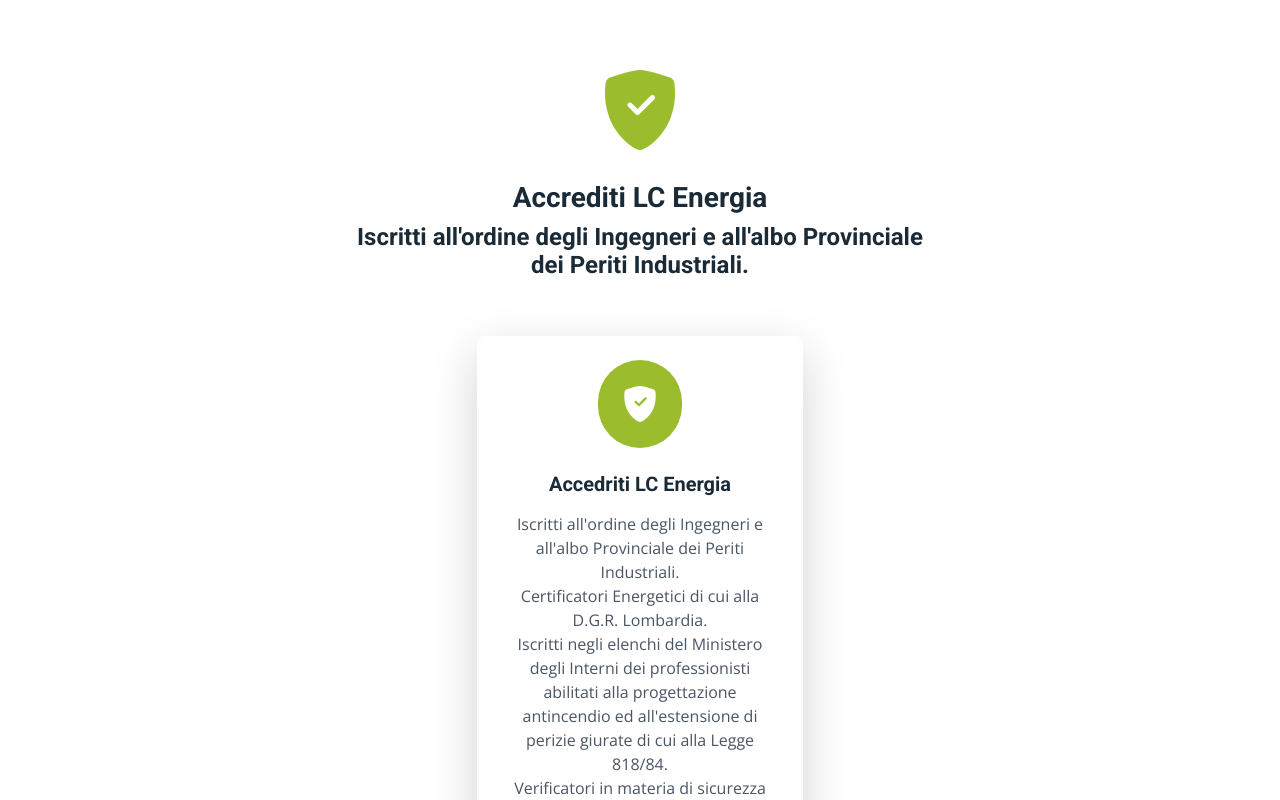
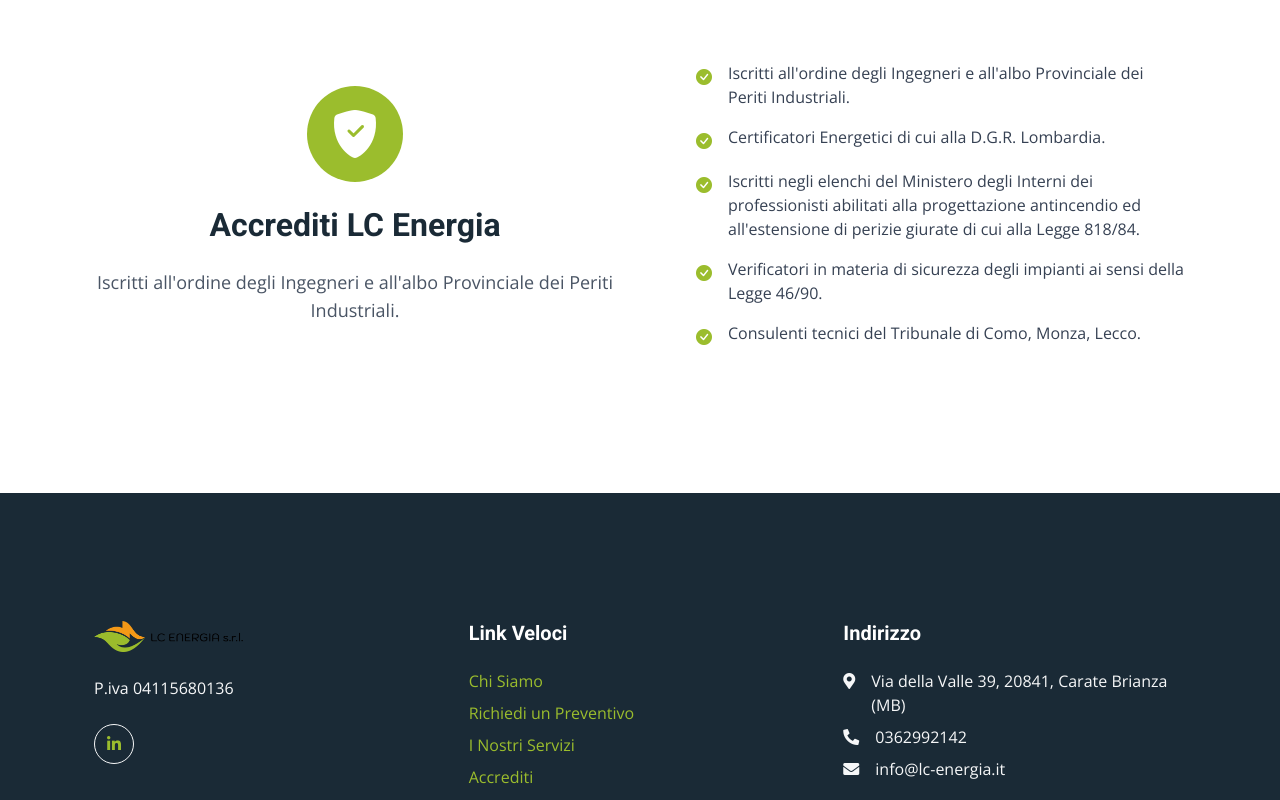
Before and after one commit to lc-energia/web-de-prueba, a Next.js app: page /accrediti in a window 1280 px wide. Shown: the part 540-1340 px from the top of the page. Built offline with nearby package versions, Linux system fonts and the light colour scheme.

Commit message:
refactor: Improve Footer and Accreditations page design
- Restructured the Footer for better organization and user experience.
- Redesigned the Accreditations page for improved clarity and readability.

```diff
--- a/src/app/accrediti/page.tsx
+++ b/src/app/accrediti/page.tsx
@@ -1,30 +1,52 @@
-
+'use client';
 import PageHeader from '@/components/PageHeader';
-import AccreditationCard from '@/components/AccreditationCard';
 import { accreditations } from '@/data/azienda-data';
+import { motion } from 'framer-motion';
+import { fadeIn } from '@/variants';
 
 const AccreditationsPage = () => {
+  // Since there's only one set of accreditations, we can access it directly.
+  const accreditation = accreditations[0];
+  const accreditationItems = accreditation.description.split('<br>').filter(item => item.trim() !== '');
+
   return (
     <>
       <PageHeader title="Accrediti" breadcrumb="Accrediti" />
 
       <section className="py-20">
         <div className="container mx-auto px-4 sm:px-6 lg:px-8">
-          <div
-            className="text-center mx-auto mb-12"
-            style={{ maxWidth: '600px' }}
-          >
-            <i className="bi bi-shield-fill-check display-1 text-primary"></i>
-            <h3 className="text-3xl font-bold mt-4 mb-2 text-dark">{accreditations[0].pageTitle}</h3>
-            <h4 className="text-xl text-gray-600 mb-4">{accreditations[0].pageDescription}</h4>
-          </div>
-          <div className="flex flex-wrap -m-4 justify-center">
-            {accreditations.map((accreditation, index) => (
-              <AccreditationCard
-                key={index}
-                accreditation={accreditation}
-              />
-            ))}
+          <div className="grid grid-cols-1 md:grid-cols-2 gap-12 items-center">
+            {/* Left Column: Title and Icon */}
+            <motion.div
+              variants={fadeIn('right', 0.3)}
+              initial="hidden"
+              whileInView="show"
+              viewport={{ once: true, amount: 0.3 }}
+              className="text-center md:text-left"
+            >
+              <div className="inline-block p-4 bg-primary text-white rounded-full mb-6">
+                <i className={`${accreditation.icon} text-5xl`}></i>
+              </div>
+              <h2 className="text-4xl font-bold text-dark mb-4">{accreditation.pageTitle}</h2>
+              <p className="text-lg text-gray-600">{accreditation.pageDescription}</p>
+            </motion.div>
+
+            {/* Right Column: List of Accreditations */}
+            <motion.div
+              variants={fadeIn('left', 0.5)}
+              initial="hidden"
+              whileInView="show"
+              viewport={{ once: true, amount: 0.3 }}
+            >
+              <ul className="space-y-4">
+                {accreditationItems.map((item, index) => (
+                  <li key={index} className="flex items-start">
+                    <i className="bi bi-check-circle-fill text-primary me-3 mt-1"></i>
+                    <span className="text-gray-700">{item}</span>
+                  </li>
+                ))}
+              </ul>
+            </motion.div>
           </div>
         </div>
       </section>
--- a/src/components/Footer.tsx
+++ b/src/components/Footer.tsx
@@ -2,6 +2,7 @@
 import { motion } from 'framer-motion';
 import { fadeIn } from '@/variants';
 import Link from 'next/link';
+import Image from 'next/image';
 
 const Footer = () => {
   return (
@@ -9,26 +10,37 @@ const Footer = () => {
       className="bg-dark text-light mt-5 pt-16"
     >
       <div className="container mx-auto px-4 sm:px-6 lg:px-8 py-16">
-        <div className="grid grid-cols-1 md:grid-cols-2 lg:grid-cols-4 gap-8">
-          {/* Column 1: Social */}
-          <motion.div variants={fadeIn('up', 0.2)} initial="hidden" whileInView="show" viewport={{ once: true, amount: 0.25 }}>
-            <h5 className="text-white text-xl font-bold mb-4">Linkedin</h5>
+        <div className="grid grid-cols-1 md:grid-cols-3 gap-8">
+          {/* Column 1: Brand and Social */}
+          <motion.div
+            variants={fadeIn('up', 0.2)}
+            initial="hidden"
+            whileInView="show"
+            viewport={{ once: true, amount: 0.25 }}
+            className="flex flex-col items-start"
+          >
+            <Link href="/" className="mb-4">
+              <Image src="/img/logo.png" alt="LC Energia Logo" width={150} height={50} />
+            </Link>
+            <p className="mb-4">P.iva 04115680136</p>
             <div className="flex space-x-2">
-              <a className="w-10 h-10 border border-light rounded-full flex items-center justify-center hover:bg-primary hover:border-primary transition-colors" href="https://www.linkedin.com/company/lc-energia-s-r-l"><i className="fab fa-linkedin-in"></i></a>
+              <a
+                className="w-10 h-10 border border-light rounded-full flex items-center justify-center hover:bg-primary hover:border-primary transition-colors"
+                href="https://www.linkedin.com/company/lc-energia-s-r-l"
+                aria-label="Linkedin"
+              >
+                <i className="fab fa-linkedin-in"></i>
+              </a>
             </div>
           </motion.div>
 
-          {/* Column 2: Address */}
-          <motion.div variants={fadeIn('up', 0.4)} initial="hidden" whileInView="show" viewport={{ once: true, amount: 0.25 }}>
-            <h5 className="text-white text-xl font-bold mb-4">Indirizzo</h5>
-            <p className="mb-2 flex items-start"><i className="fa fa-map-marker-alt me-3 mt-1"></i>Via della Valle 39, 20841, Carate Brianza (MB)</p>
-            <p className="mb-2 flex items-center"><i className="fa fa-phone-alt me-3"></i>0362992142</p>
-            <p className="mb-2 flex items-center"><i className="fa fa-envelope me-3"></i>info@lc-energia.it</p>
-            <p className="mt-4">P.iva 04115680136</p>
-          </motion.div>
-
-          {/* Column 3: Quick Links */}
-          <motion.div variants={fadeIn('up', 0.6)} initial="hidden" whileInView="show" viewport={{ once: true, amount: 0.25 }}>
+          {/* Column 2: Quick Links */}
+          <motion.div
+            variants={fadeIn('up', 0.4)}
+            initial="hidden"
+            whileInView="show"
+            viewport={{ once: true, amount: 0.25 }}
+          >
             <h5 className="text-white text-xl font-bold mb-4">Link Veloci</h5>
             <nav className="flex flex-col space-y-2">
               <Link className="hover:text-primary transition-colors" href="/azienda">Chi Siamo</Link>
@@ -38,12 +50,24 @@ const Footer = () => {
             </nav>
           </motion.div>
 
+          {/* Column 3: Address */}
+          <motion.div
+            variants={fadeIn('up', 0.6)}
+            initial="hidden"
+            whileInView="show"
+            viewport={{ once: true, amount: 0.25 }}
+          >
+            <h5 className="text-white text-xl font-bold mb-4">Indirizzo</h5>
+            <p className="mb-2 flex items-start"><i className="fa fa-map-marker-alt me-3 mt-1"></i>Via della Valle 39, 20841, Carate Brianza (MB)</p>
+            <p className="mb-2 flex items-center"><i className="fa fa-phone-alt me-3"></i>0362992142</p>
+            <p className="mb-2 flex items-center"><i className="fa fa-envelope me-3"></i>info@lc-energia.it</p>
+          </motion.div>
         </div>
       </div>
       <div className="container mx-auto px-4 sm:px-6 lg:px-8">
         <div className="border-t border-gray-700 py-6">
-          <div className="text-center md:text-left">
-            &copy; <a className="hover:text-primary transition-colors" href="#">LC Energia</a>, 2024.
+          <div className="text-center text-sm">
+            &copy; {new Date().getFullYear()} <a className="hover:text-primary transition-colors" href="#">LC Energia</a>. Tutti i diritti riservati.
           </div>
         </div>
       </div>
```
